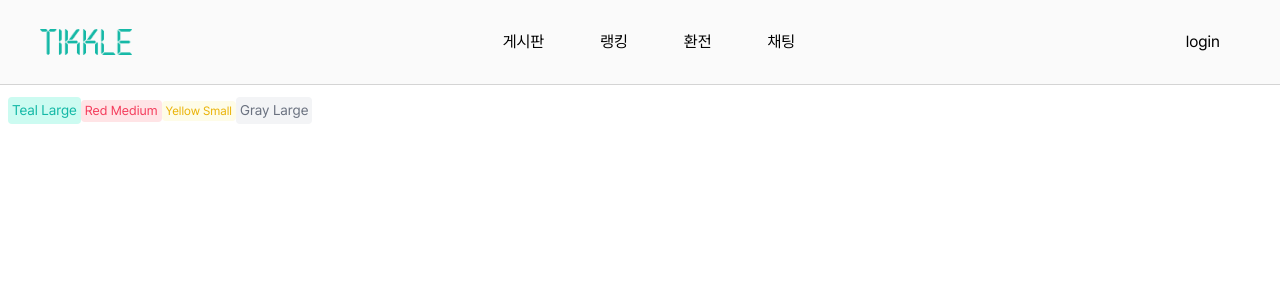
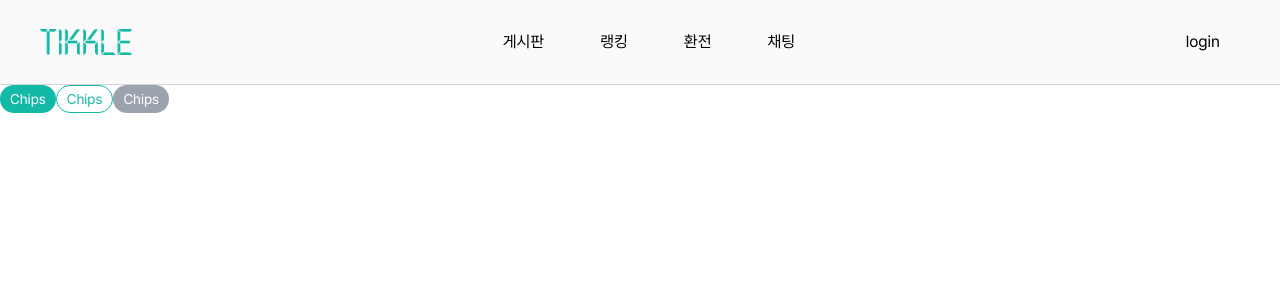
Before and after one commit to tikkle-a501/tikkle, a Next.js app in the folder front/tikkle/: page / in a window 1280 px wide. Shown: the top 300 px of the page. Built offline with nearby package versions, Linux system fonts and the light colour scheme.

Commit message:
feat: Chips disabled 상태 수정

```diff
--- a/front/tikkle/src/app/page.tsx
+++ b/front/tikkle/src/app/page.tsx
@@ -1,20 +1,17 @@
-import Badge from "@/components/badge/Badge";
+import Chips from "@/components/chips/Chips";
 
 export default function Landing() {
   return (
-    <div className="space-y-4 p-8">
-      <Badge size="l" color="teal">
-        Teal Large
-      </Badge>
-      <Badge size="m" color="red">
-        Red Medium
-      </Badge>
-      <Badge size="s" color="yellow">
-        Yellow Small
-      </Badge>
-      <Badge size="l" color="gray">
-        Gray Large
-      </Badge>
+    <div className="flex">
+      <Chips variant="primary" design="fill" size="m">
+        Chips
+      </Chips>
+      <Chips variant="primary" design="outline" size="m">
+        Chips
+      </Chips>
+      <Chips variant="secondary" design="fill" size="m">
+        Chips
+      </Chips>
     </div>
   );
 }
--- a/front/tikkle/src/components/chips/Chips.tsx
+++ b/front/tikkle/src/components/chips/Chips.tsx
@@ -2,7 +2,7 @@
 
 interface ChipsProps {
   size: "l" | "m" | "s";
-  variant: "primary" | "secondary" | "tertiary";
+  variant: "primary" | "secondary";
   design: "fill" | "outline";
   disabled?: boolean;
   onClick?: () => void;
@@ -11,15 +11,12 @@ interface ChipsProps {
 
 const colorClasses: Record<string, { fill: string; outline?: string }> = {
   primary: {
-    fill: "text-white bg-teal500 hover:bg-teal700 disabled:bg-coolGray300",
+    fill: "text-white bg-teal500 hover:bg-teal700 ",
     outline:
-      "text-teal500 bg-white border border-teal500 hover:text-teal700 hover:border-teal700 disabled:text-coolGray300 disabled:border-coolGray300",
+      "text-teal500 bg-white border border-teal500 hover:text-teal700 hover:border-teal700 ",
   },
   secondary: {
-    fill: "text-white bg-coolGray400 hover:bg-coolGray600 disabled:bg-coolGray300",
-  },
-  tertiary: {
-    fill: "text-teal500 bg-white disabled:text-coolGray300",
+    fill: "text-white bg-coolGray400 hover:bg-coolGray600",
   },
 };
 
@@ -39,7 +36,13 @@ const Chips: React.FC<ChipsProps> = ({
 
   const className = `${sizeClasses[size]} ${
     colorClasses[variant][design] || ""
-  } ${disabled ? "cursor-not-allowed" : "cursor-pointer"}`;
+  } ${
+    disabled
+      ? design === "outline"
+        ? "border-coolGray300 text-coolGray300 hover:border-coolGray300 hover:text-coolGray300 cursor-not-allowed"
+        : "bg-coolGray300 text-baseWhite hover:bg-coolGray300 hover: text-baseWhite cursor-not-allowed"
+      : "cursor-pointer"
+  } ${disabled && design !== "outline" ? "bg-coolGray300" : ""}`;
 
   return (
     <div className={className} onClick={onClick}>
```
